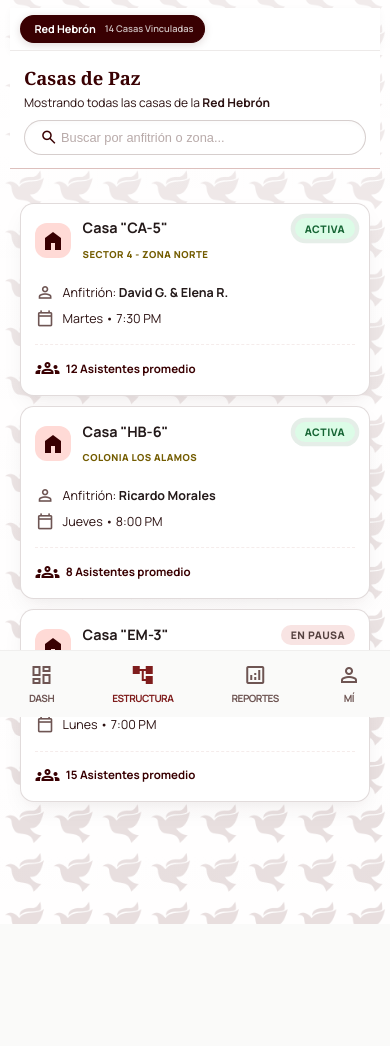
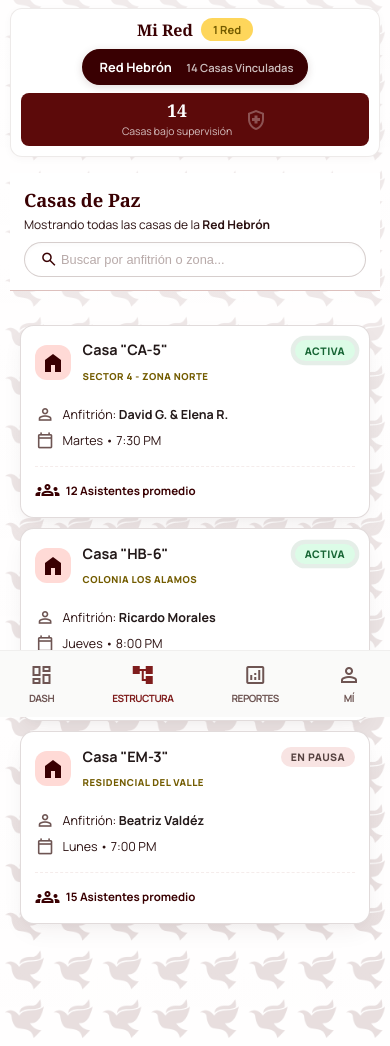
Before and after one commit to MauricioLS-022/Programa-servicio, a Flask app: page /supervisor/estructura in a window 390 px wide. Shown: the part 127-1173 px from the top of the page. Before the commit the page ends 1051 px from the top, so only its background shows below. Run offline with Flask 3, Linux system fonts and the light colour scheme.

Commit message:
feat: estructura supervisor mode responsive styles

```diff
--- a/static/styles/admin/estructura.css
+++ b/static/styles/admin/estructura.css
@@ -25,6 +25,242 @@
 
     --shadow-editorial: 0 4px 20px rgba(35, 25, 25, 0.05);
     --shadow-hover: 0 12px 28px rgba(57, 0, 2, 0.12); /* Sombra más fuerte para hover */
+}
+
+/* ==========================================================================
+   Modo Supervisor: Ajustes para una sola red
+   ========================================================================== */
+.supervisor-mode .redes-sidebar {
+    display: flex;
+    flex-direction: column;
+}
+
+.supervisor-mode .impact-card {
+    margin-top: 1.25rem;
+    flex-shrink: 0;
+}
+
+/* ===== TABLET (<=1100px): Supervisor con una sola red ===== */
+@media (max-width: 1100px) {
+    .supervisor-mode .estructura-grid {
+        display: flex;
+        flex-direction: column;
+        gap: 1rem;
+    }
+
+    .supervisor-mode .redes-sidebar-wrapper {
+        position: relative;
+        order: 0;
+        flex-shrink: 0;
+    }
+
+    .supervisor-mode .redes-sidebar {
+        display: flex;
+        flex-direction: row;
+        align-items: center;
+        gap: 1rem;
+        padding: 0.75rem 1rem;
+        border-radius: 0.75rem;
+        background: #fff;
+        border: 1px solid rgba(137, 114, 111, 0.15);
+        box-shadow: 0 2px 8px rgba(57, 0, 2, 0.03);
+        overflow: visible;
+    }
+
+    .supervisor-mode .redes-sidebar .sidebar-header {
+        display: flex;
+        align-items: center;
+        gap: 0.5rem;
+        flex-shrink: 0;
+    }
+
+    .supervisor-mode .redes-sidebar .sidebar-title {
+        font-size: 1rem;
+    }
+
+    .supervisor-mode .redes-list {
+        display: flex;
+        flex-direction: row;
+        align-items: center;
+        gap: 0.75rem;
+        flex: 1;
+    }
+
+    .supervisor-mode .red-card {
+        display: flex;
+        align-items: center;
+        gap: 0.75rem;
+        padding: 0.5rem 0.85rem;
+        border-radius: 99px;
+        border: 1.5px solid rgba(137, 114, 111, 0.2);
+        background: var(--surface-container-lowest, #fff);
+        flex-shrink: 0;
+    }
+
+    .supervisor-mode .red-card.active {
+        background: var(--primary);
+        border-color: var(--primary);
+    }
+
+    .supervisor-mode .red-card.active .red-name {
+        color: #fff;
+    }
+
+    .supervisor-mode .red-card.active .red-count {
+        color: rgba(255, 255, 255, 0.75);
+    }
+
+    .supervisor-mode .red-header {
+        margin-bottom: 0;
+    }
+
+    .supervisor-mode .icon-more {
+        display: none;
+    }
+
+    .supervisor-mode .red-name {
+        font-size: 0.8rem;
+        font-weight: 700;
+        white-space: nowrap;
+    }
+
+    .supervisor-mode .red-leader {
+        display: none;
+    }
+
+    .supervisor-mode .avatars {
+        display: none;
+    }
+
+    .supervisor-mode .red-count {
+        font-size: 0.7rem;
+        white-space: nowrap;
+    }
+
+    .supervisor-mode .red-stats {
+        display: flex;
+        gap: 0;
+    }
+
+    .supervisor-mode .impact-card {
+        display: flex;
+        align-items: center;
+        gap: 0.75rem;
+        padding: 0.5rem 0.85rem;
+        border-radius: 0.5rem;
+        background: var(--primary-container);
+        flex-shrink: 0;
+        margin-top: 0;
+    }
+
+    .supervisor-mode .impact-content {
+        display: flex;
+        flex-direction: row;
+        align-items: center;
+        gap: 0.5rem;
+    }
+
+    .supervisor-mode .impact-content h3 {
+        font-size: 0.7rem;
+        display: none;
+    }
+
+    .supervisor-mode .impact-subtitle {
+        display: none;
+    }
+
+    .supervisor-mode .impact-number {
+        font-size: 1.1rem;
+        color: white;
+        font-weight: 700;
+    }
+
+    .supervisor-mode .impact-note {
+        font-size: 0.65rem;
+        color: rgba(255, 255, 255, 0.75);
+        margin-top: 0;
+        font-style: normal;
+    }
+
+    .supervisor-mode .watermark-icon {
+        font-size: 1.5rem;
+        position: static;
+        transform: none;
+        color: rgba(255, 255, 255, 0.3);
+    }
+
+    .supervisor-mode .scroll-arrow {
+        display: none !important;
+    }
+
+    .supervisor-mode .casas-section {
+        overflow-y: visible;
+        padding-right: 0;
+        flex: 1;
+    }
+}
+
+/* ===== MOBILE (<=768px): Supervisor ===== */
+@media (max-width: 768px) {
+    .supervisor-mode .redes-sidebar {
+        flex-wrap: wrap;
+        gap: 0.5rem;
+        padding: 0.6rem;
+    }
+
+    .supervisor-mode .redes-sidebar .sidebar-header {
+        width: 100%;
+        justify-content: space-between;
+        margin-bottom: 0;
+    }
+
+    .supervisor-mode .redes-list {
+        width: 100%;
+    }
+
+    .supervisor-mode .red-card {
+        flex: 1;
+        justify-content: center;
+    }
+
+    .supervisor-mode .impact-card {
+        width: 100%;
+        justify-content: center;
+    }
+
+    .supervisor-mode .impact-content {
+        justify-content: center;
+    }
+}
+
+/* ===== SMALL MOBILE (<=640px): Supervisor ===== */
+@media (max-width: 640px) {
+    .supervisor-mode .redes-sidebar {
+        flex-direction: column;
+        align-items: stretch;
+    }
+
+    .supervisor-mode .redes-sidebar .sidebar-header {
+        justify-content: center;
+    }
+
+    .supervisor-mode .redes-list {
+        flex-direction: column;
+    }
+
+    .supervisor-mode .red-card {
+        justify-content: space-between;
+    }
+
+    .supervisor-mode .impact-card {
+        justify-content: center;
+    }
+
+    .supervisor-mode .impact-content {
+        flex-direction: column;
+        text-align: center;
+        gap: 0.25rem;
+    }
 }
 
 /* ==========================================================================
@@ -204,14 +440,14 @@ body {
 .red-count { font-size: 0.7rem; color: var(--on-surface-variant); font-weight: 600; }
 
 .impact-card {
-    margin-top: auto;
-    flex-shrink: 0; /* ✨ ESTO EVITA QUE SE APLASTE ✨ */
+    flex-shrink: 0;
     padding: 1rem;
     background-color: var(--primary-container);
     border-radius: .85rem;
     position: relative;
     overflow: hidden;
     transition: transform 0.3s ease;
+    margin-top: 1.5rem;
 }
 
 .impact-card:hover {
--- a/templates/estructura_admin.html
+++ b/templates/estructura_admin.html
@@ -5,7 +5,7 @@
 {% endblock %}
 
 {% block content %}
-<main class="estructura-main">
+<main class="estructura-main {% if is_supervisor %}supervisor-mode{% endif %}">
     <header class="page-header">
         <div class="header-text">
             {% if is_supervisor %}
```
